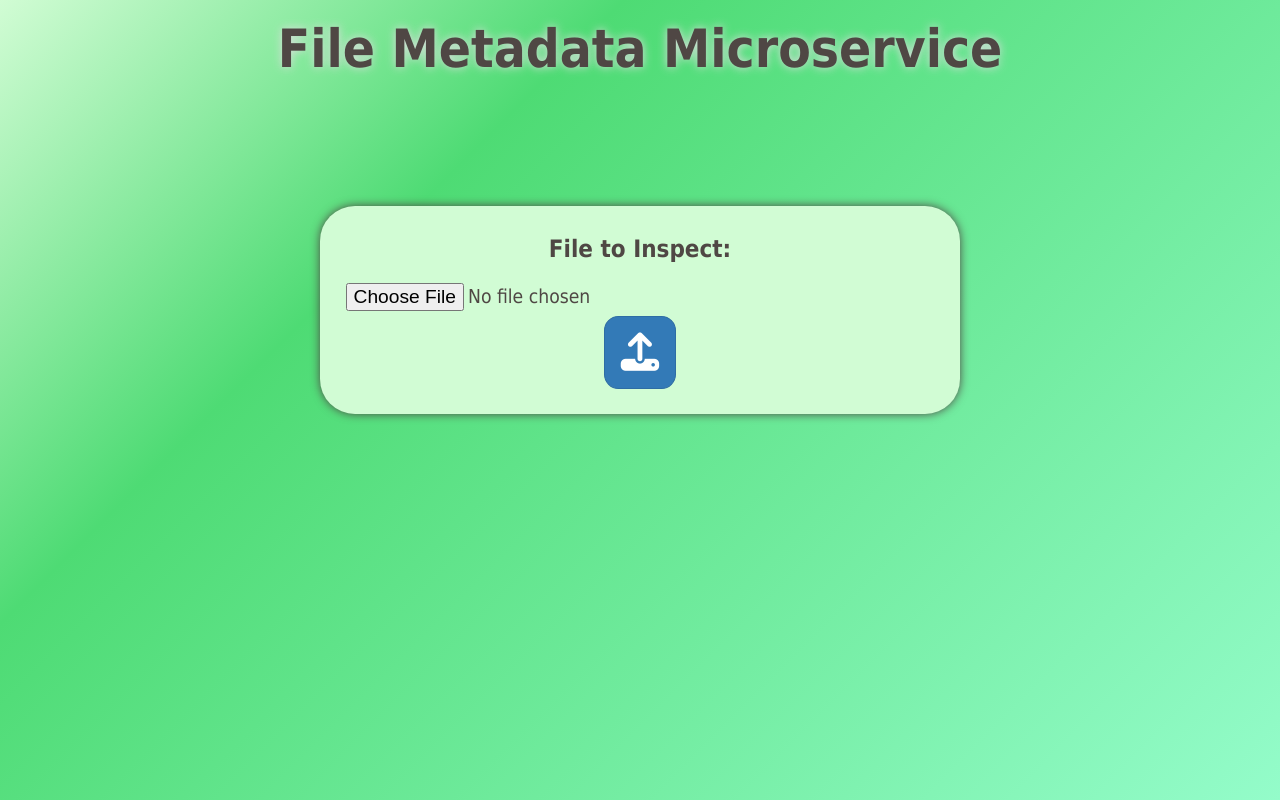
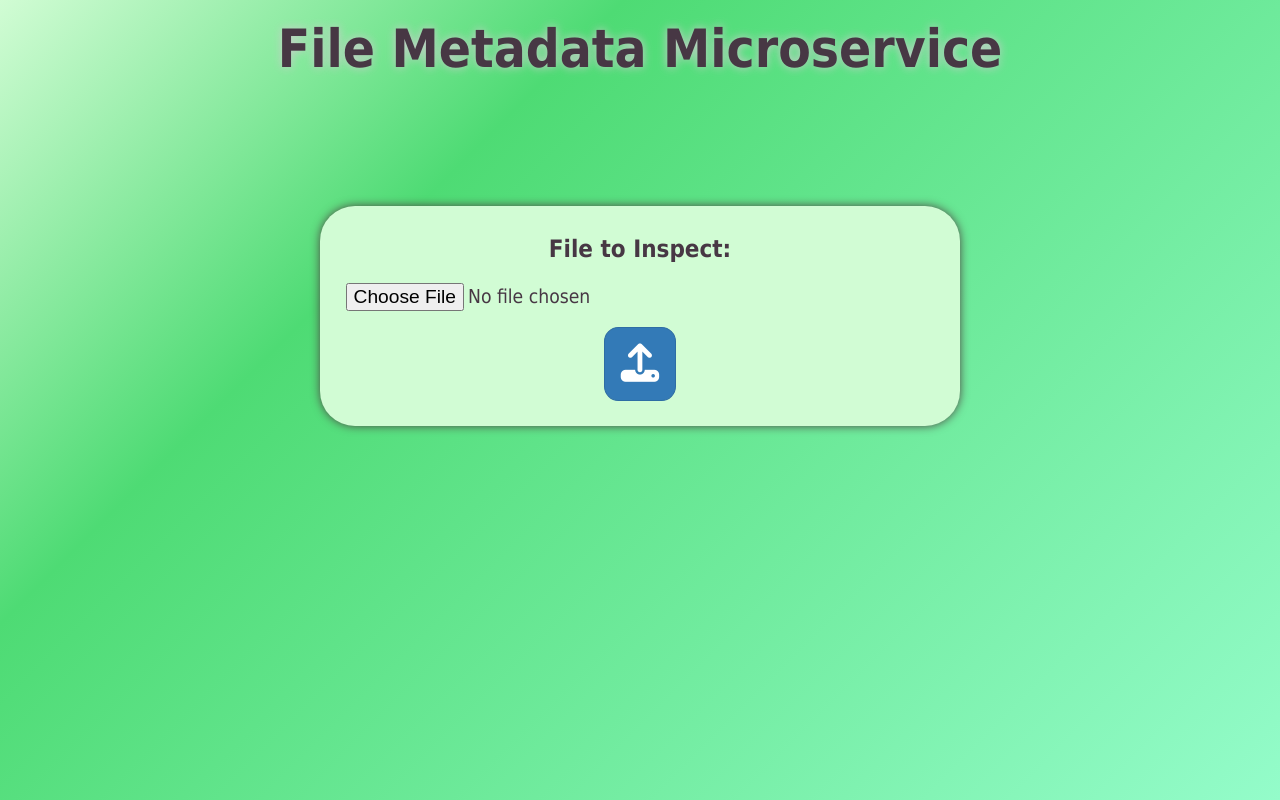
Before and after one commit to rvrvrv/file-size, a website: page public/index.html in a window 1280 px wide. Drawn offline with nearby package versions, Linux system fonts and the light colour scheme.

Commit message:
Update CSS

```diff
--- a/public/style.css
+++ b/public/style.css
@@ -2,7 +2,7 @@ body {
 	background: #d1fcd4;
 	background: -webkit-linear-gradient(315deg, #d1fcd4 0%, #4edb74 30%, #94fcca 100%) fixed;
 	background: linear-gradient(135deg, #d1fcd4 0%, #4edb74 30%, #94fcca 100%) fixed;
-	color: #4f4744;
+	color: #473744;
 	font-size: 24px;
 	font-family: tahoma;
 	text-align: center;
@@ -11,7 +11,7 @@ body {
 h1 {
 	font-size: 2.2em;
 	font-weight: 900;
-	text-shadow: 0 0 10px #ddd;
+	text-shadow: 0 0 10px #ccc;
 }
 
 form {
@@ -29,6 +29,7 @@ input {
 	max-width: 100%;
 }
 .btn {
+	margin-top: 2%;
 	outline: none !important;
 	font-size: 1.6em;
 	-webkit-transition: all 0.5s ease;
```
